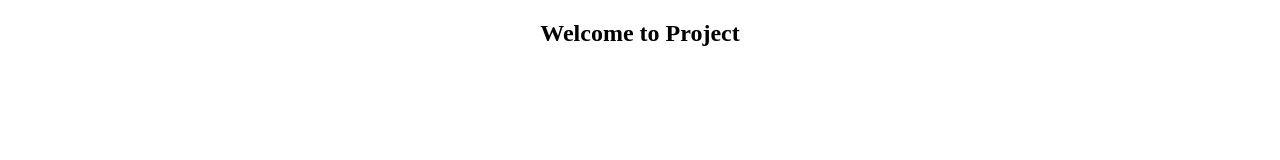
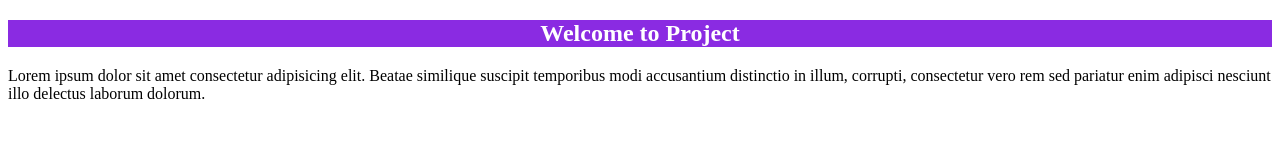
Before and after one commit to ajalkrishna/test-project, a plain HTML site: page index.html in a window 1280 px wide. Drawn offline with Linux system fonts and the light colour scheme.

Commit message:
included paragraph text

```diff
--- a/index.html
+++ b/index.html
@@ -9,7 +9,10 @@
 </head>
 
 <body>
-    <h2 style="text-align:center;">Welcome to Project</h2>
+    <h2 style="text-align:center ; background-color: blueviolet; color: white;">Welcome to Project</h2>
+    <p>Lorem ipsum dolor sit amet consectetur adipisicing elit. Beatae similique suscipit temporibus modi accusantium
+        distinctio in illum, corrupti, consectetur vero rem sed pariatur enim adipisci nesciunt illo delectus laborum
+        dolorum.</p>
 </body>
 
 </html>
```
